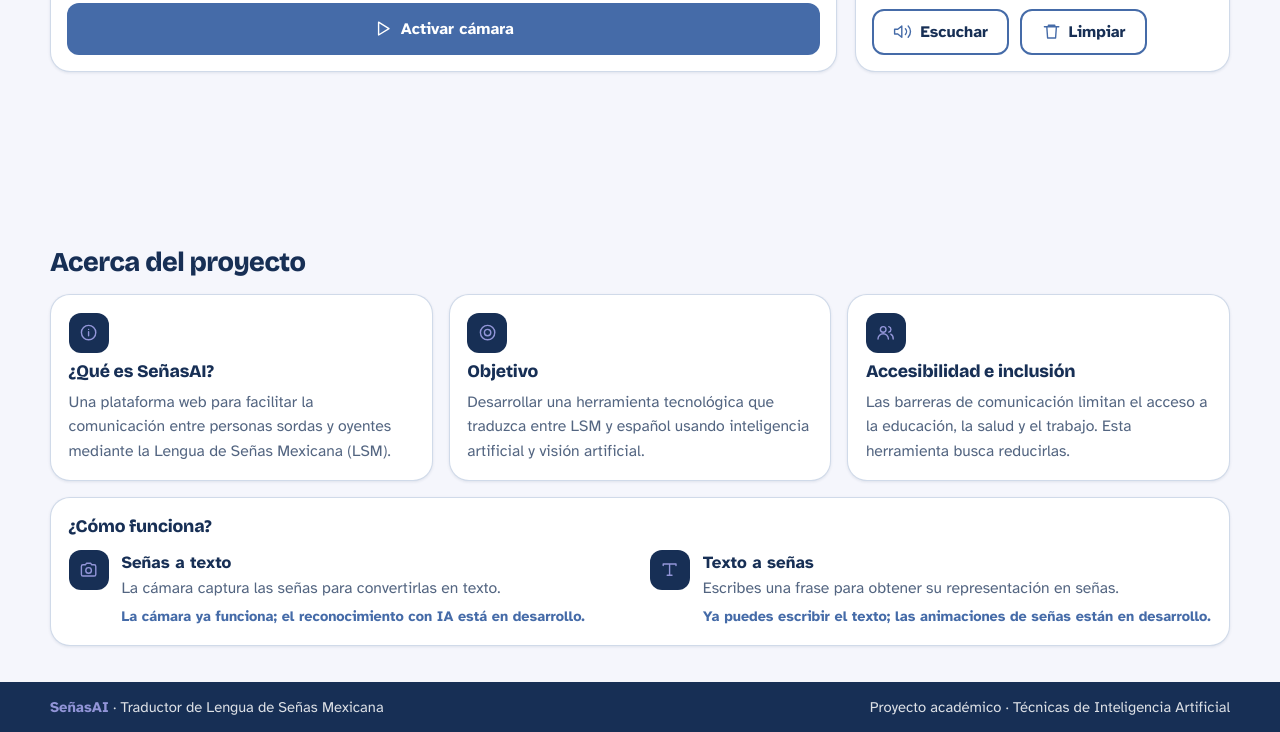
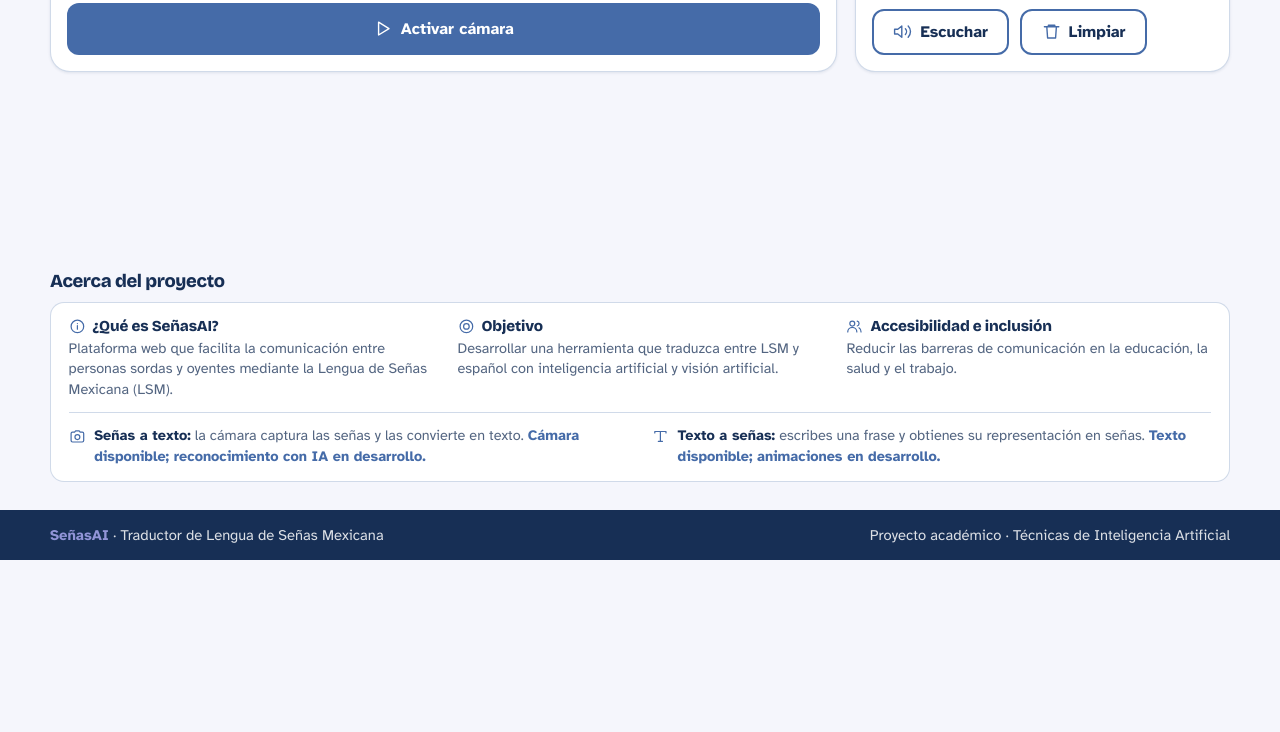
Before and after one commit to proyecto059/traductorDeSe-as, a plain HTML site: page index.html in a window 1280 px wide. Shown: the part 593-1325 px from the top of the page. After the commit the page ends 1153 px from the top, so only its background shows below. Drawn offline with nearby package versions, Linux system fonts and the light colour scheme.

Commit message:
Re diseño Interfaz Web

```diff
--- a/css/estilos.css
+++ b/css/estilos.css
@@ -80,18 +80,20 @@ textarea:focus{outline:0;border-color:var(--blue);box-shadow:0 0 0 4px rgba(146,
 .foot strong{color:var(--lav)}
 
 /* Acerca del proyecto */
-.about{padding-block:2.5rem 2.25rem}
-.about h2{font-size:1.7rem;margin-bottom:1rem}
-.about-grid{display:grid;grid-template-columns:repeat(3,1fr);gap:1rem;margin-bottom:1rem}
-.about-grid-2{grid-template-columns:1fr;margin-bottom:0}
-.info{background:var(--white);border:1px solid var(--line);border-radius:var(--r-card);padding:1.1rem;box-shadow:var(--sh);display:flex;flex-direction:column;gap:.5rem}
-.info h3{font:800 1.1rem var(--f-display);letter-spacing:-.01em}
-.info p{color:var(--muted);font-size:.98rem}
-.ico{width:40px;height:40px;border-radius:12px;background:var(--navy);color:var(--lav);display:grid;place-items:center;flex:none}
-.modes{list-style:none;display:grid;grid-template-columns:1fr 1fr;gap:1.25rem;margin-top:.3rem}
-.modes li{display:flex;gap:.8rem}.modes strong{font-weight:700}
-.modes em{display:block;font-style:normal;font-size:.9rem;color:var(--blue);margin-top:.3rem;font-weight:700}
-@media (max-width:980px){.about-grid,.about-grid-2,.modes{grid-template-columns:1fr}}
+.about{margin-top:clamp(3rem,8vh,4.5rem);padding-bottom:1.75rem}
+.about h2{font-size:1.15rem;margin-bottom:.6rem}
+.about-box{background:var(--white);border:1px solid var(--line);border-radius:var(--r-in);padding:.9rem 1.1rem;display:flex;flex-direction:column;gap:.75rem}
+.about-top{display:grid;grid-template-columns:repeat(3,1fr);gap:.5rem 1.5rem}
+.about h3{display:flex;align-items:center;gap:.45rem;font:800 .95rem var(--f-display);letter-spacing:-.01em;margin-bottom:.15rem}
+.about h3 .ic{width:1.05rem;height:1.05rem;color:var(--blue)}
+.about p{color:var(--muted);font-size:.9rem;line-height:1.45}
+.about-modes{list-style:none;display:grid;grid-template-columns:1fr 1fr;gap:.5rem 1.5rem;border-top:1px solid var(--line);padding-top:.75rem}
+.about-modes li{display:flex;gap:.55rem;align-items:flex-start}
+.about-modes .ic{width:1.05rem;height:1.05rem;color:var(--blue);margin-top:.15rem}
+.about-modes strong{color:var(--navy)}
+.about-modes em{font-style:normal;color:var(--blue);font-weight:700}
+@media (max-width:980px){.about-top,.about-modes{grid-template-columns:1fr}}
 @media (max-width:980px){.split,#panel-texto{grid-template-columns:1fr}.viewfinder{max-height:none}}
-@media (max-width:560px){.tabs{width:100%}.tab{flex:1;padding:.5rem}.btn{flex:1 1 auto}.nav nav a{padding:.4rem .6rem}}
+.nav-short{display:none}
+@media (max-width:560px){.nav-long{display:none}.nav-short{display:inline}.nav nav a{white-space:nowrap}.tabs{width:100%}.tab{flex:1;padding:.5rem}.btn{flex:1 1 auto}.nav nav a{padding:.4rem .6rem}}
 @media (prefers-reduced-motion:reduce){*,*::before,*::after{animation:none!important;transition:none!important;scroll-behavior:auto!important}}
--- a/index.html
+++ b/index.html
@@ -31,7 +31,7 @@
 <header class="nav">
   <div class="wrap nav-in">
     <a class="brand" href="#traductor"><img src="assets/img/logo.svg" width="32" height="32" alt=""><span>Señas<b>AI</b></span></a>
-    <nav aria-label="Principal"><a href="#traductor">Traductor</a><a href="#acerca">Acerca del proyecto</a></nav>
+    <nav aria-label="Principal"><a href="#traductor">Traductor</a><a href="#acerca"><span class="nav-long">Acerca del proyecto</span><span class="nav-short">Acerca de</span></a></nav>
   </div>
 </header>
 
@@ -91,20 +91,19 @@
 <section class="about" id="acerca" aria-labelledby="acT">
   <div class="wrap">
     <h2 id="acT">Acerca del proyecto</h2>
-    <div class="about-grid">
-      <article class="info"><span class="ico"><svg class="ic"><use href="#i-info"/></svg></span><h3>¿Qué es SeñasAI?</h3>
-        <p>Una plataforma web para facilitar la comunicación entre personas sordas y oyentes mediante la Lengua de Señas Mexicana (LSM).</p></article>
-      <article class="info"><span class="ico"><svg class="ic"><use href="#i-target"/></svg></span><h3>Objetivo</h3>
-        <p>Desarrollar una herramienta tecnológica que traduzca entre LSM y español usando inteligencia artificial y visión artificial.</p></article>
-      <article class="info"><span class="ico"><svg class="ic"><use href="#i-users"/></svg></span><h3>Accesibilidad e inclusión</h3>
-        <p>Las barreras de comunicación limitan el acceso a la educación, la salud y el trabajo. Esta herramienta busca reducirlas.</p></article>
-    </div>
-    <div class="about-grid about-grid-2">
-      <article class="info wide"><h3>¿Cómo funciona?</h3>
-        <ul class="modes">
-          <li><span class="ico"><svg class="ic"><use href="#i-cam"/></svg></span><div><strong>Señas a texto</strong><p>La cámara captura las señas para convertirlas en texto.</p><em>La cámara ya funciona; el reconocimiento con IA está en desarrollo.</em></div></li>
-          <li><span class="ico"><svg class="ic"><use href="#i-type"/></svg></span><div><strong>Texto a señas</strong><p>Escribes una frase para obtener su representación en señas.</p><em>Ya puedes escribir el texto; las animaciones de señas están en desarrollo.</em></div></li>
-        </ul></article>
+    <div class="about-box">
+      <div class="about-top">
+        <div><h3><svg class="ic"><use href="#i-info"/></svg>¿Qué es SeñasAI?</h3>
+          <p>Plataforma web que facilita la comunicación entre personas sordas y oyentes mediante la Lengua de Señas Mexicana (LSM).</p></div>
+        <div><h3><svg class="ic"><use href="#i-target"/></svg>Objetivo</h3>
+          <p>Desarrollar una herramienta que traduzca entre LSM y español con inteligencia artificial y visión artificial.</p></div>
+        <div><h3><svg class="ic"><use href="#i-users"/></svg>Accesibilidad e inclusión</h3>
+          <p>Reducir las barreras de comunicación en la educación, la salud y el trabajo.</p></div>
+      </div>
+      <ul class="about-modes" aria-label="Cómo funciona">
+        <li><svg class="ic"><use href="#i-cam"/></svg><p><strong>Señas a texto:</strong> la cámara captura las señas y las convierte en texto. <em>Cámara disponible; reconocimiento con IA en desarrollo.</em></p></li>
+        <li><svg class="ic"><use href="#i-type"/></svg><p><strong>Texto a señas:</strong> escribes una frase y obtienes su representación en señas. <em>Texto disponible; animaciones en desarrollo.</em></p></li>
+      </ul>
     </div>
   </div>
 </section>
```
